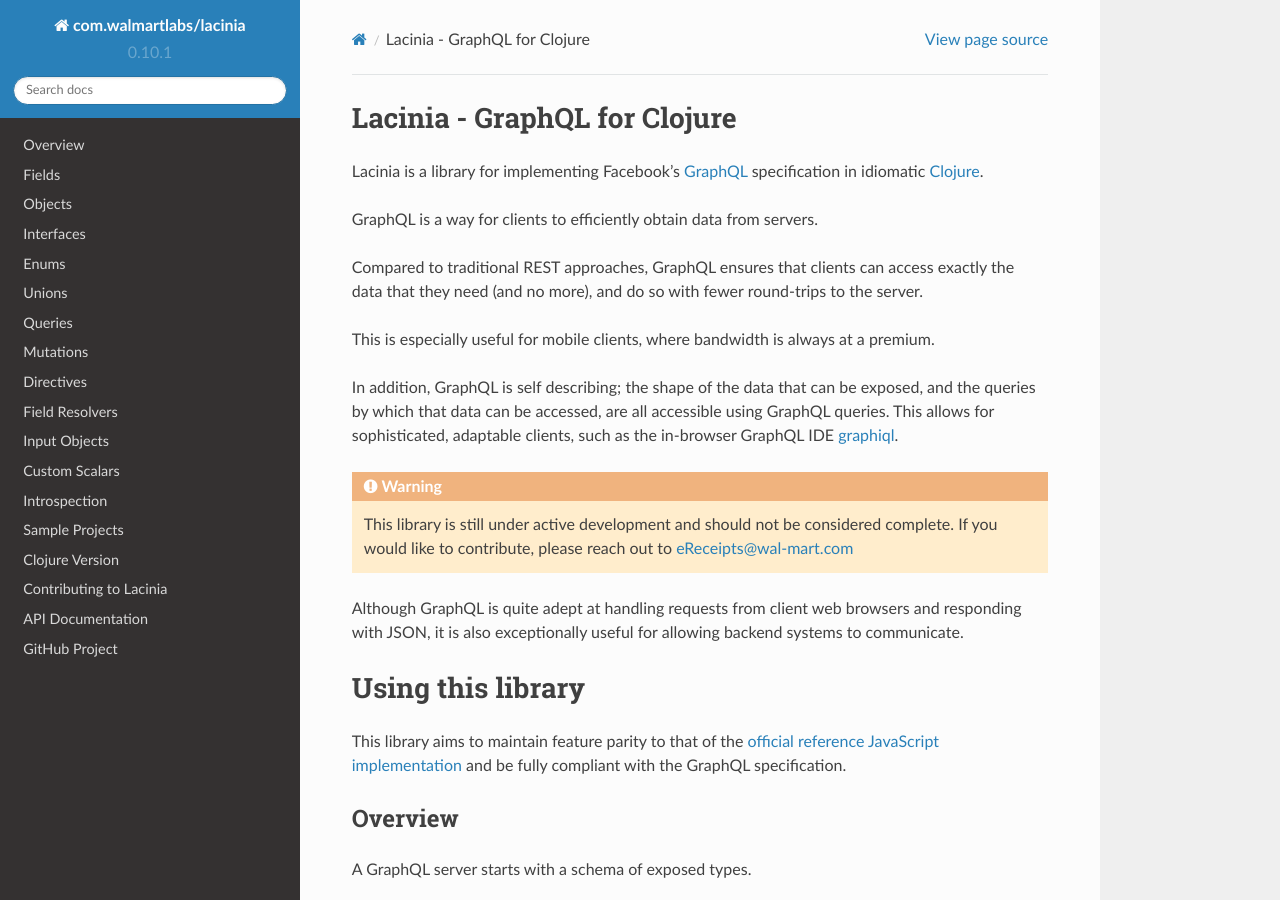
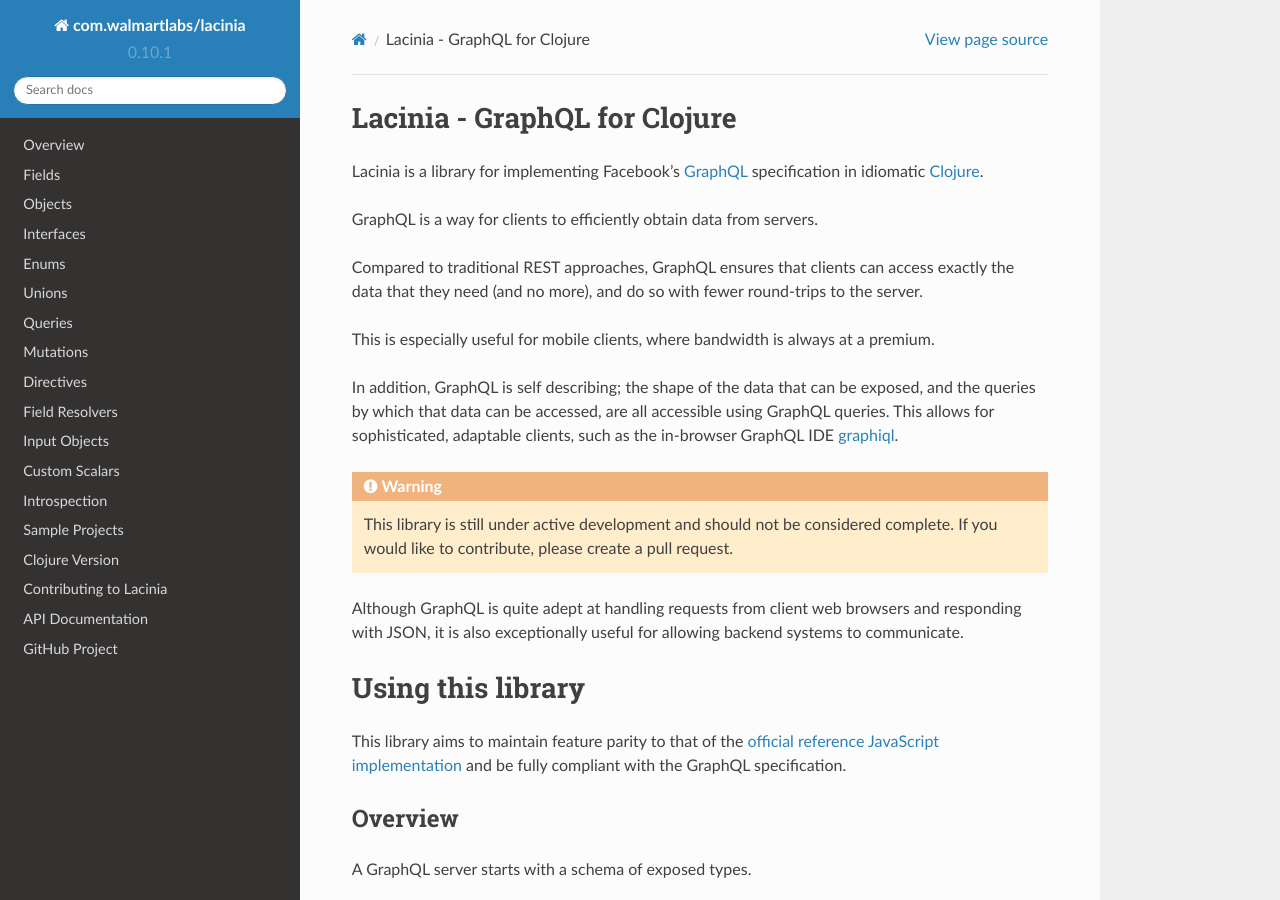
Before and after one commit to walmartlabs/lacinia, a Sphinx documentation site: the page built from docs/index.rst, in a window 1280 px wide and 900 px high. Built offline with Sphinx 7.4.7 and the Read the Docs theme 2.0.0, drawn with Linux system fonts in a browser that asks for light colours.

Commit message:
Update docs.

```diff
--- a/docs/conf.py
+++ b/docs/conf.py
@@ -248,7 +248,7 @@
 #  author, documentclass [howto, manual, or own class]).
 latex_documents = [
   (master_doc, 'comwalmartlabslacinia.tex', u'com.walmartlabs/lacinia Documentation',
-   u'eReceipts team at Walmartlabs', 'manual'),
+   u'Walmartlabs', 'manual'),
 ]
 
 # The name of an image file (relative to this directory) to place at the top of
--- a/docs/index.rst
+++ b/docs/index.rst
@@ -24,7 +24,7 @@
 .. warning::
 
    This library is still under active development and should not be considered complete.
-   If you would like to contribute, please reach out to eReceipts@wal-mart.com
+   If you would like to contribute, please create a pull request.
 
 Although GraphQL is quite adept at handling requests from client web browsers and
 responding with JSON, it is also exceptionally useful for allowing backend systems to communicate.
```
